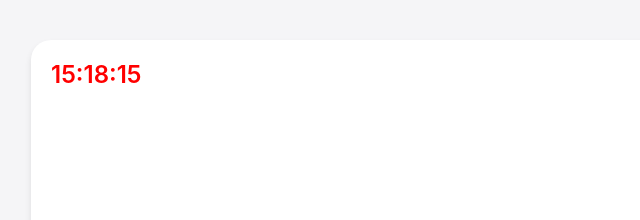
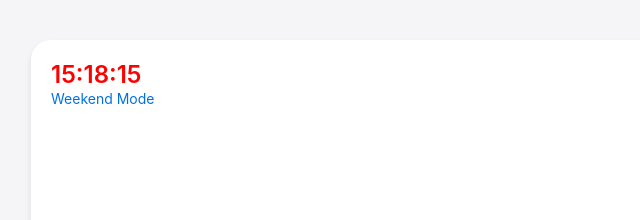
Before and after one commit to therealarkin/carmel-morning-routine, a plain HTML site: page index.html in a window 1280 px wide. Shown: the top 220 px of the page, 249-889 px from the left. Drawn offline with nearby package versions, Linux system fonts and the light colour scheme.

Commit message:
Updated Morning Flow app with all components in a single file

```diff
--- a/index.html
+++ b/index.html
@@ -147,11 +147,20 @@
             font-weight: 600;
             transition: color 0.5s ease;
         }
+        #weekendIndicator {
+            position: absolute;
+            top: 50px;
+            left: 20px;
+            font-size: 14px;
+            font-weight: 400;
+            color: var(--accent-color);
+        }
     </style>
 </head>
 <body>
     <div id="app">
         <div id="clock"></div>
+        <div id="weekendIndicator"></div>
         <div id="cardContainer">
             <button id="homeButton" onclick="resetToHome()">🏠</button>
             <div id="card1" class="card active">
@@ -300,10 +309,14 @@
             const clock = document.getElementById('clock');
             clock.textContent = timeString;
 
-            // Calculate color based on time
+            const isWeekend = now.getDay() === 0 || now.getDay() === 6; // 0 is Sunday, 6 is Saturday
+            const weekendIndicator = document.getElementById('weekendIndicator');
+            weekendIndicator.textContent = isWeekend ? "Weekend Mode" : "Weekday Mode";
+
+            // Calculate color based on time and day of the week
             const currentMinutes = now.getHours() * 60 + now.getMinutes();
-            const targetMinutes = 8 * 60; // 8:00 AM
-            const startMinutes = 7 * 60; // 7:00 AM
+            const targetMinutes = isWeekend ? 9 * 60 : 8 * 60; // 9:00 AM on weekends, 8:00 AM on weekdays
+            const startMinutes = isWeekend ? 8 * 60 : 7 * 60; // 8:00 AM on weekends, 7:00 AM on weekdays
             const progress = Math.max(0, Math.min(1, (currentMinutes - startMinutes) / (targetMinutes - startMinutes)));
 
             const red = Math.floor(255 * progress);
```
